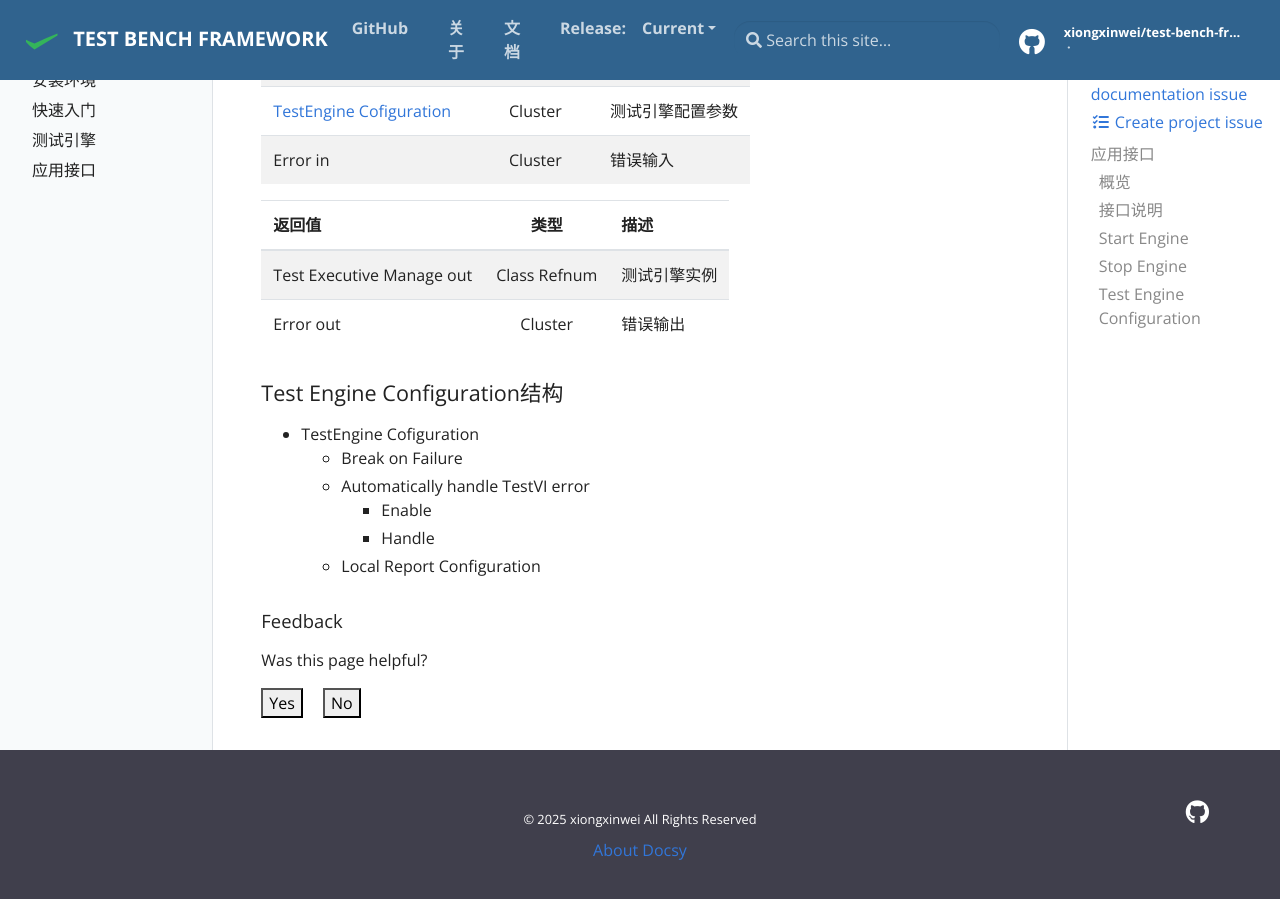
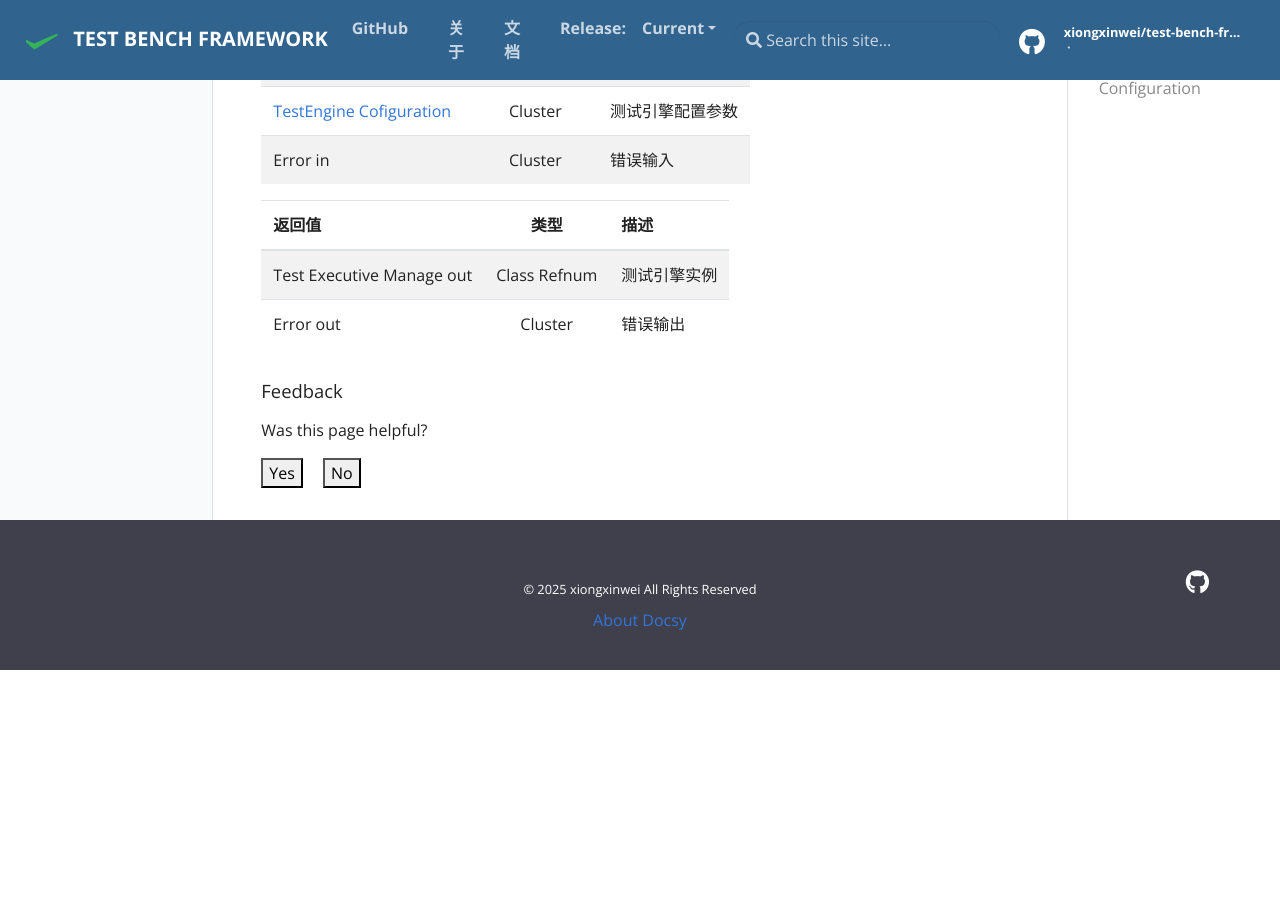
Before and after one commit to XiongXinwei-code/test-bench-framework, a Jekyll site: the page built from docs/_docs/应用接口.md, in a window 1280 px wide and 900 px high, scrolled down 2709 px. Built offline with Jekyll 4.4.1, drawn with Linux system fonts in a browser that asks for light colours; after the commit the page ends 3379 px from its top, so only the background shows below that.

```diff
--- a/docs/_data/toc.yml
+++ b/docs/_data/toc.yml
@@ -16,3 +16,5 @@
       url: "docs/测试引擎"
     - title: "应用接口"
       url: "docs/应用接口"
+    - title: "参数结构体"
+      url: "docs/参数结构体"
--- a/docs/_docs/应用接口.md
+++ b/docs/_docs/应用接口.md
@@ -54,19 +54,10 @@ description: 测试引擎应用接口说明
 | 参数                                                      | 类型           | 描述       |
 |:------------------------------------------------------- |:------------:|:-------- |
 | Test Executive Manage in                                | Class Refnum | 测试引擎实例   |
-| [TestEngine Cofiguration](#Test-Engine-Configuration结构) | Cluster      | 测试引擎配置参数 |
+| [TestEngine Cofiguration]() | Cluster      | 测试引擎配置参数 |
 | Error in                                                | Cluster      | 错误输入     |
 
 | 返回值                       | 类型           | 描述     |
 |:------------------------- |:------------:|:------ |
 | Test Executive Manage out | Class Refnum | 测试引擎实例 |
 | Error out                 | Cluster      | 错误输出   |
-
-#### Test Engine Configuration结构
-
-- TestEngine Cofiguration
-  - Break on Failure
-  - Automatically handle TestVI error
-    - Enable
-    - Handle
-  - Local Report Configuration
```
Also changed, not shown: docs/_docs/参数结构体.md (added, +45 -0 lines).
